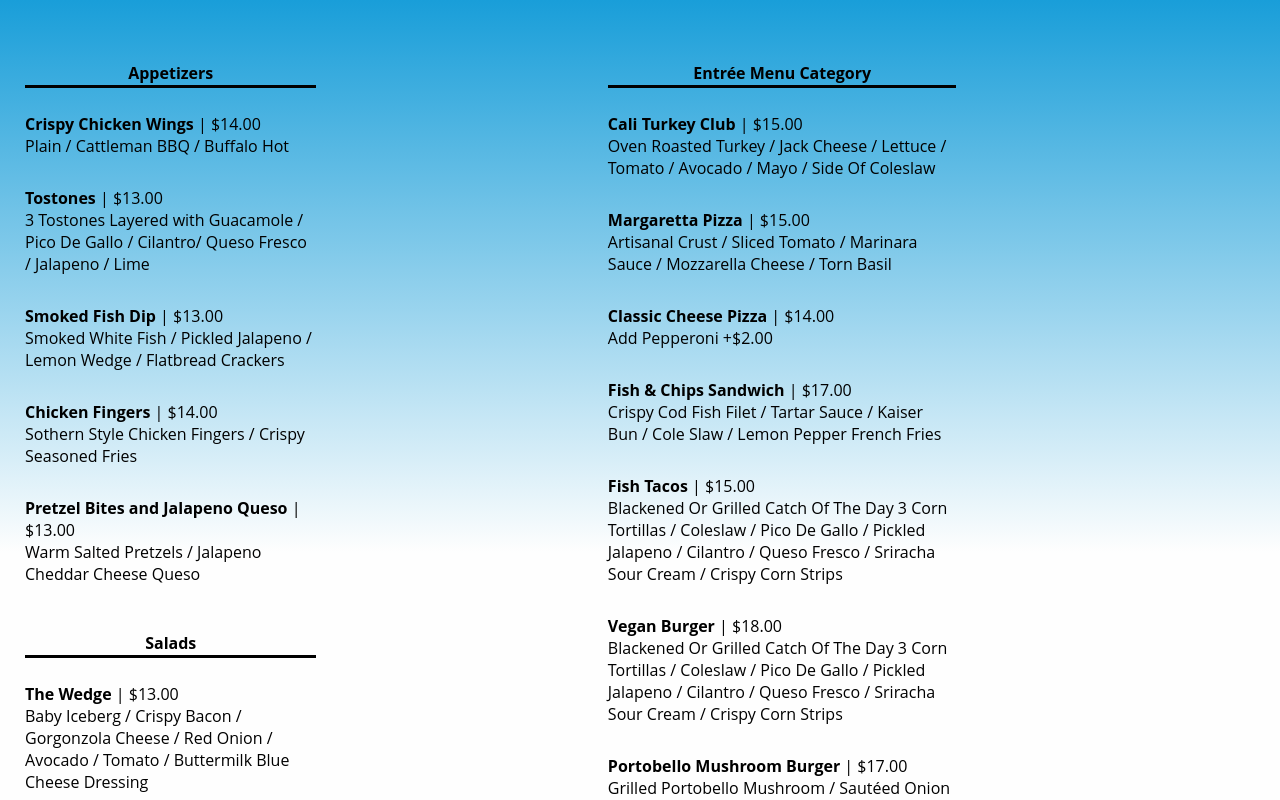
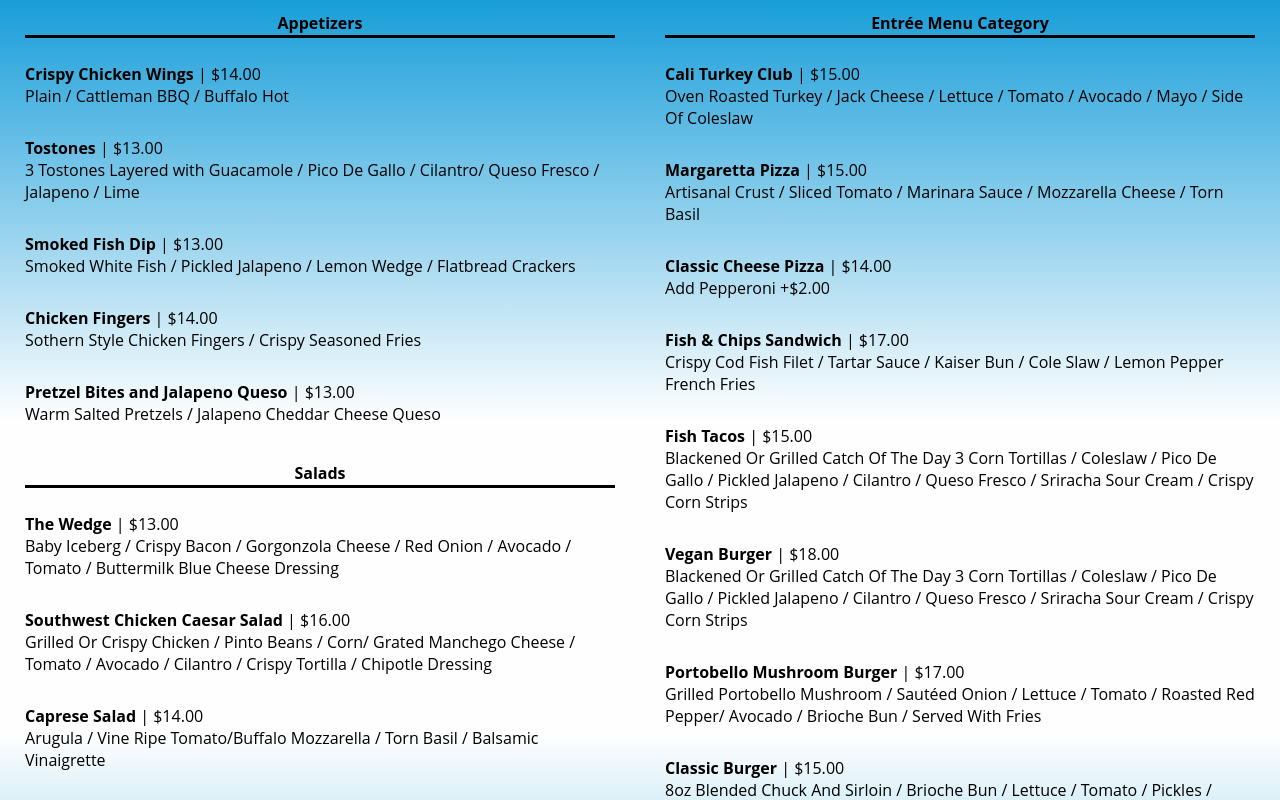
Before and after one commit to tatadavila/restaurant-menu, a React app: page / in a window 1280 px wide. Shown: the top 800 px of the page. Built offline with nearby package versions, Linux system fonts and the light colour scheme.

Commit message:
Modify css in order improve visualization

```diff
--- a/src/App.css
+++ b/src/App.css
@@ -8,22 +8,17 @@ body {
 footer {
   display: flex;
   justify-content: space-between;
+  width: 100%;
 }
 
 .menu {
   background: linear-gradient(to bottom, #199ed9 0%,#fefefe 36%,#fefefe 63%,#179ed8 100%);
 }
 
-.left-column,
-.right-column {
-  align-items: center;
-  display: flex;
-  flex-direction: column;
-  font-style: normal;
-  padding-bottom: 5px;
-  padding-top: 50px;
+.page {
   width: 50%;
 }
+
 .left-column {
   padding-left: 25px;
   padding-right: 25px;
@@ -76,6 +71,7 @@ footer {
 }
 
 footer {
+  margin-top: 2px;
   padding-bottom: 25px;
   width: 100%;
 }
@@ -99,6 +95,10 @@ footer {
   and (-webkit-min-device-pixel-ratio: 2)
   and (orientation: portrait) {
 
+    #app {
+      width: 100%;
+    }
+
   .menu, footer {
     align-items: center;
     flex-direction: column;
@@ -107,9 +107,10 @@ footer {
   .menu {background: none;}
 
   .page {
+    background: linear-gradient(to bottom, #179ed8 0%,#fefefe 36%,#fefefe 63%,#179ed8 100%);
     display: flex;
     justify-content: center;
-    background: linear-gradient(to bottom, #199ed9 0%,#fefefe 36%,#fefefe 63%,#179ed8 100%);
+    width: 100%;
   }
 
   .left-column, .right-column {
@@ -118,10 +119,12 @@ footer {
   }
 
   footer {
+    margin: 0;
     width: 100%;
   }
 
   .footer-text {
+    background: #179ed8;
     width: 90%;
   }
 
```
